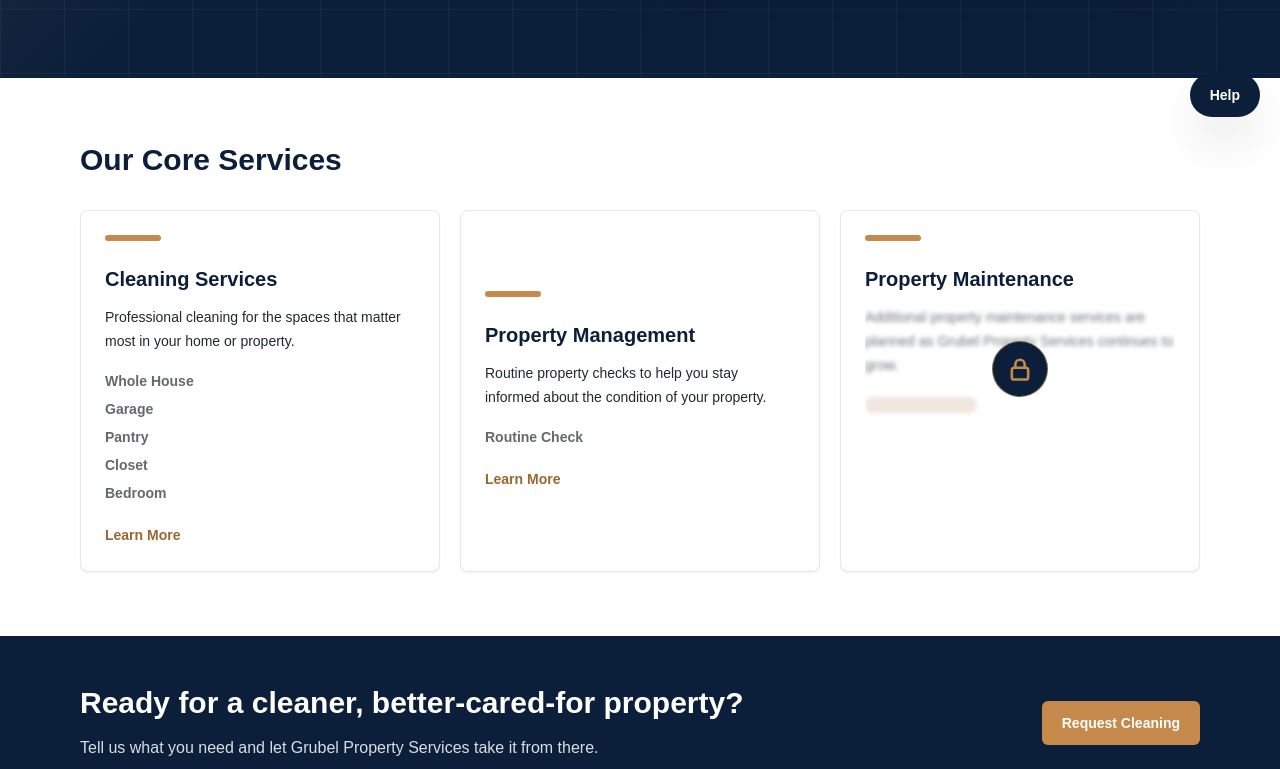
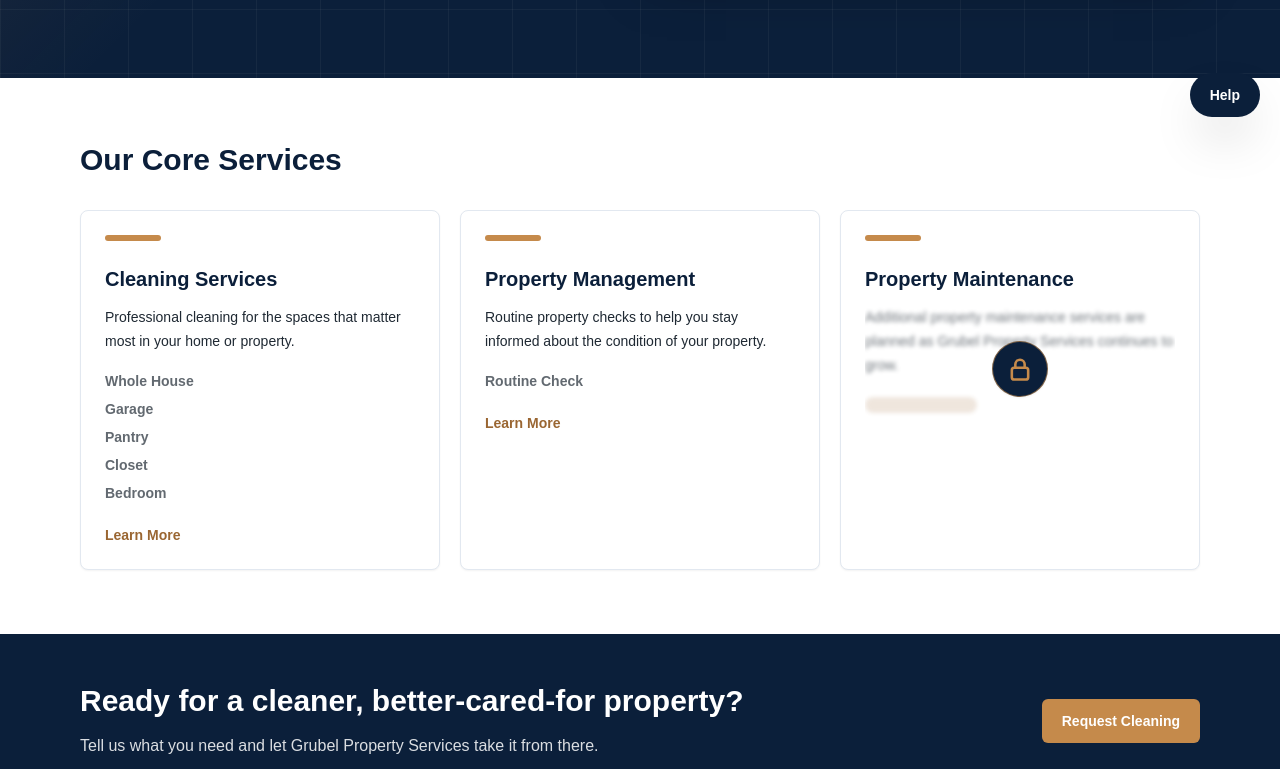
Before and after one commit to MySaaS1023/Grubel-Property-Services, a Next.js app: page / in a window 1280 px wide. Shown: the part 663-1432 px from the top of the page. Built offline with nearby package versions, Linux system fonts and the light colour scheme.

Commit message:
Align Services page cards

```diff
--- a/components/HomeCoreServices.tsx
+++ b/components/HomeCoreServices.tsx
@@ -19,7 +19,6 @@ type ActiveService = {
 
 type HomeCoreServicesProps = {
   ctaLabels?: Partial<Record<ActiveService["title"], string>>;
-  showStatus?: boolean;
 };
 
 const activeServices: ActiveService[] = [
@@ -112,7 +111,6 @@ const activeServices: ActiveService[] = [
 
 export function HomeCoreServices({
   ctaLabels = {},
-  showStatus = false,
 }: HomeCoreServicesProps = {}) {
   const [activeService, setActiveService] = useState<ActiveService | null>(null);
   const [expandedItem, setExpandedItem] = useState("");
@@ -142,7 +140,7 @@ export function HomeCoreServices({
       <div className="mt-8 grid gap-5 md:grid-cols-3">
         {activeServices.map((service) => (
           <button
-            className="group block rounded-lg border border-slate-200 bg-white p-6 text-left shadow-sm transition hover:-translate-y-1 hover:border-accent/50 hover:shadow-soft"
+            className="group flex h-full flex-col items-start rounded-lg border border-slate-200 bg-white p-6 text-left shadow-sm transition hover:-translate-y-1 hover:border-accent/50 hover:shadow-soft"
             key={service.title}
             onClick={() => openService(service)}
             type="button"
@@ -151,14 +149,13 @@ export function HomeCoreServices({
               description={service.description}
               items={service.items}
               linkLabel={ctaLabels[service.title] ?? "Learn More"}
-              status={showStatus ? "Available Now" : undefined}
               title={service.title}
             />
           </button>
         ))}
         <div
           aria-label="Property Maintenance — Coming Soon"
-          className="group block rounded-lg border border-slate-200 bg-white p-6 shadow-sm"
+          className="group flex h-full flex-col items-start rounded-lg border border-slate-200 bg-white p-6 shadow-sm"
           role="img"
         >
           <div className="h-1.5 w-14 rounded-full bg-accent" />
@@ -280,23 +277,16 @@ function CardContent({
   description,
   items = [],
   linkLabel = "Learn More",
-  status,
   title,
 }: {
   description: string;
   items?: string[];
   linkLabel?: string;
-  status?: string;
   title: string;
 }) {
   return (
     <>
       <div className="h-1.5 w-14 rounded-full bg-accent" />
-      {status ? (
-        <span className="mt-5 inline-flex rounded-full bg-accent/20 px-3 py-1 text-xs font-black uppercase tracking-[0.14em] text-accentDark">
-          {status}
-        </span>
-      ) : null}
       <h3 className="mt-6 text-xl font-black text-navy">{title}</h3>
       <p className="mt-3 text-sm leading-6 text-charcoal/72">{description}</p>
       {items.length ? (
```
